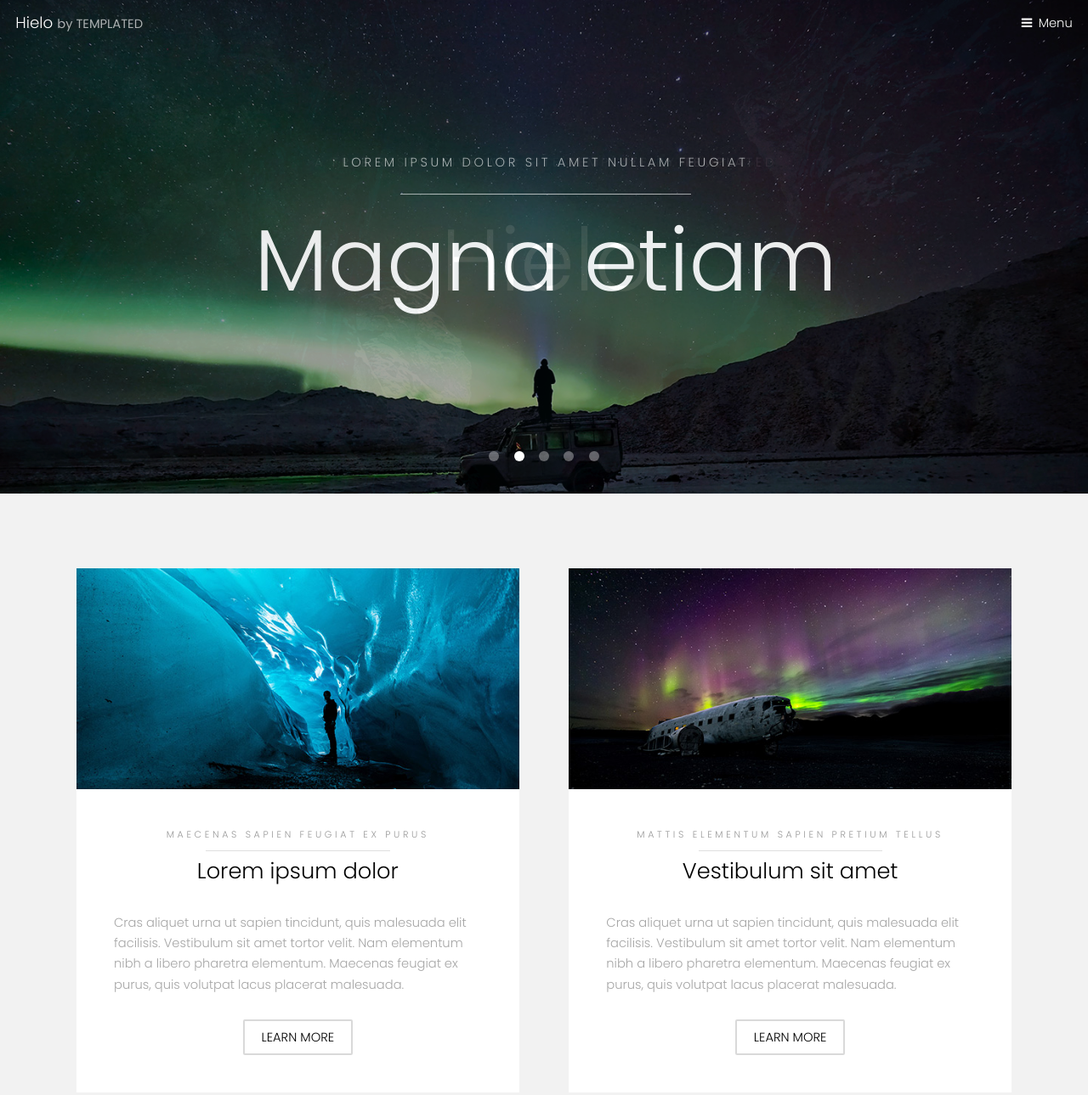
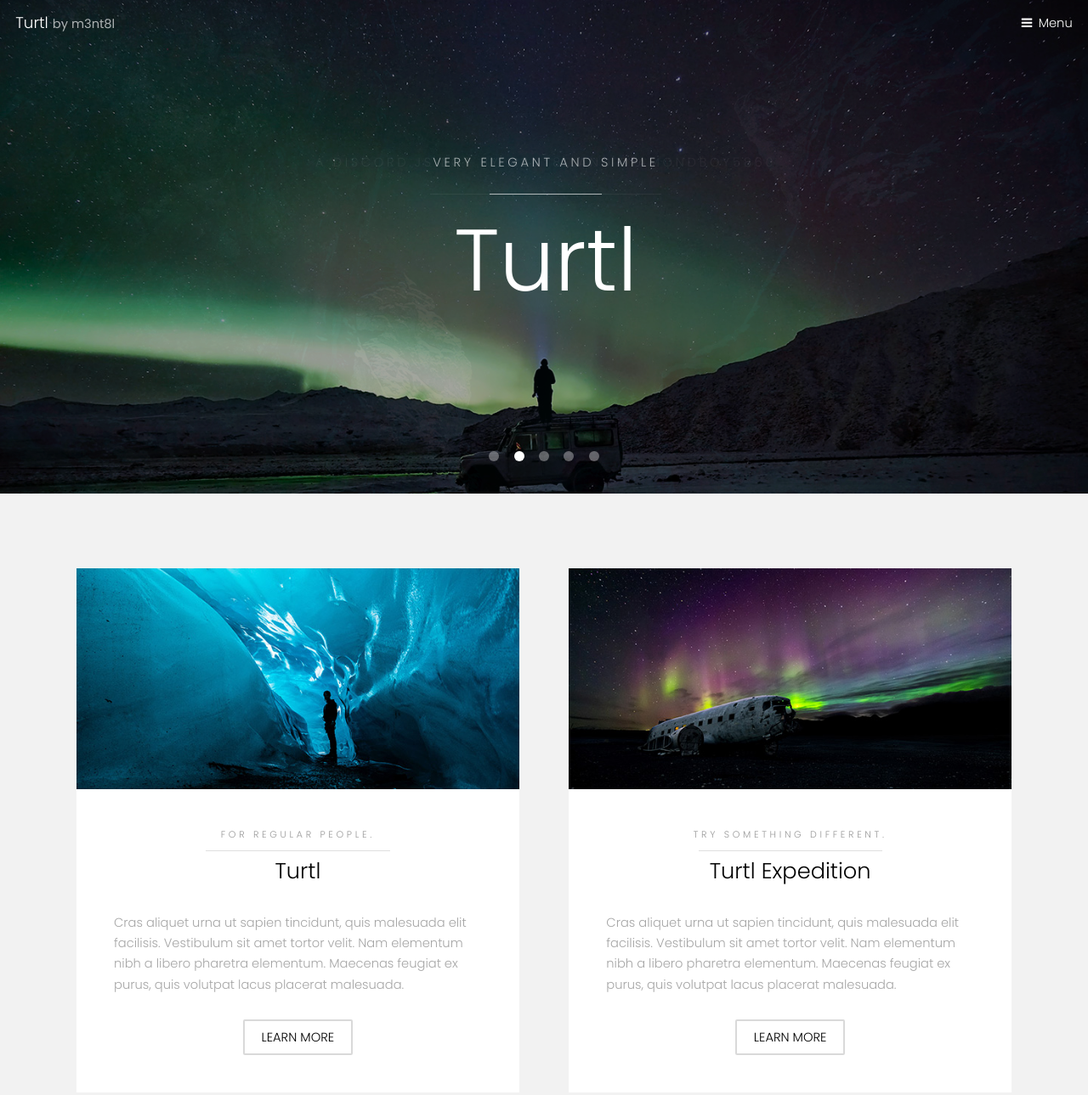
Before and after one commit to m3ntalhtml/turtl, a plain HTML site: page index.html in a window 1280 px wide. Shown: the part 19-1308 px from the top of the page at 85% size. Drawn offline with Linux system fonts and the light colour scheme.

Commit message:
Update index.html

```diff
--- a/index.html
+++ b/index.html
@@ -15,7 +15,7 @@
 
 		<!-- Header -->
 			<header id="header" class="alt">
-				<div class="logo"><a href="index.html">Hielo <span>by TEMPLATED</span></a></div>
+				<div class="logo"><a href="index.html">Turtl <span>by m3nt8l</span></a></div>
 				<a href="#menu">Menu</a>
 			</header>
 
@@ -23,8 +23,11 @@
 			<nav id="menu">
 				<ul class="links">
 					<li><a href="index.html">Home</a></li>
-					<li><a href="generic.html">Generic</a></li>
-					<li><a href="elements.html">Elements</a></li>
+					<li><a href="generic.html">About</a></li>
+					<li><a href="regular.html">Regular Version</a></li>
+					<li><a href="development.html">Expedition</a></li>
+					<li><a href="pro.html">Pro Version</a></li>
+
 				</ul>
 			</nav>
 
@@ -34,8 +37,8 @@
 					<img src="images/slide01.jpg" alt="" />
 					<div class="inner">
 						<header>
-							<p>A free responsive web site template by <a href="https://templated.co">TEMPLATED</a></p>
-							<h2>Hielo</h2>
+							<p>A discord.js bot by m3nt8l and diamondboy5860</p>
+							<h2>Turtl</h2>
 						</header>
 					</div>
 				</article>
@@ -43,8 +46,8 @@
 					<img src="images/slide02.jpg" alt="" />
 					<div class="inner">
 						<header>
-							<p>Lorem ipsum dolor sit amet nullam feugiat</p>
-							<h2>Magna etiam</h2>
+							<p>Very elegant and simple</p>
+							<h2>Turtl</h2>
 						</header>
 					</div>
 				</article>
@@ -52,8 +55,8 @@
 					<img src="images/slide03.jpg"  alt="" />
 					<div class="inner">
 						<header>
-							<p>Sed cursus aliuam veroeros lorem ipsum nullam</p>
-							<h2>Tempus dolor</h2>
+							<p>Intuitive commands</p>
+							<h2>Turtl</h2>
 						</header>
 					</div>
 				</article>
@@ -61,8 +64,8 @@
 					<img src="images/slide04.jpg"  alt="" />
 					<div class="inner">
 						<header>
-							<p>Adipiscing lorem ipsum feugiat sed phasellus consequat</p>
-							<h2>Etiam feugiat</h2>
+							<p>Pre-configured for you</p>
+							<h2>Turtl</h2>
 						</header>
 					</div>
 				</article>
@@ -70,8 +73,8 @@
 					<img src="images/slide05.jpg"  alt="" />
 					<div class="inner">
 						<header>
-							<p>Ipsum dolor sed magna veroeros lorem ipsum</p>
-							<h2>Lorem adipiscing</h2>
+							<p>Built with love for the users</p>
+							<h2>Turtl</h2>
 						</header>
 					</div>
 				</article>
@@ -89,12 +92,12 @@
 								</div>
 								<div class="content">
 									<header class="align-center">
-										<p>maecenas sapien feugiat ex purus</p>
-										<h2>Lorem ipsum dolor</h2>
+										<p>For regular people.</p>
+										<h2>Turtl</h2>
 									</header>
 									<p> Cras aliquet urna ut sapien tincidunt, quis malesuada elit facilisis. Vestibulum sit amet tortor velit. Nam elementum nibh a libero pharetra elementum. Maecenas feugiat ex purus, quis volutpat lacus placerat malesuada.</p>
 									<footer class="align-center">
-										<a href="#" class="button alt">Learn More</a>
+										<a href="regular.html" class="button alt">Learn More</a>
 									</footer>
 								</div>
 							</div>
@@ -107,12 +110,12 @@
 								</div>
 								<div class="content">
 									<header class="align-center">
-										<p>mattis elementum sapien pretium tellus</p>
-										<h2>Vestibulum sit amet</h2>
+										<p>Try something different.</p>
+										<h2>Turtl Expedition</h2>
 									</header>
 									<p> Cras aliquet urna ut sapien tincidunt, quis malesuada elit facilisis. Vestibulum sit amet tortor velit. Nam elementum nibh a libero pharetra elementum. Maecenas feugiat ex purus, quis volutpat lacus placerat malesuada.</p>
 									<footer class="align-center">
-										<a href="#" class="button alt">Learn More</a>
+										<a href="development.html" class="button alt">Learn More</a>
 									</footer>
 								</div>
 							</div>
```
